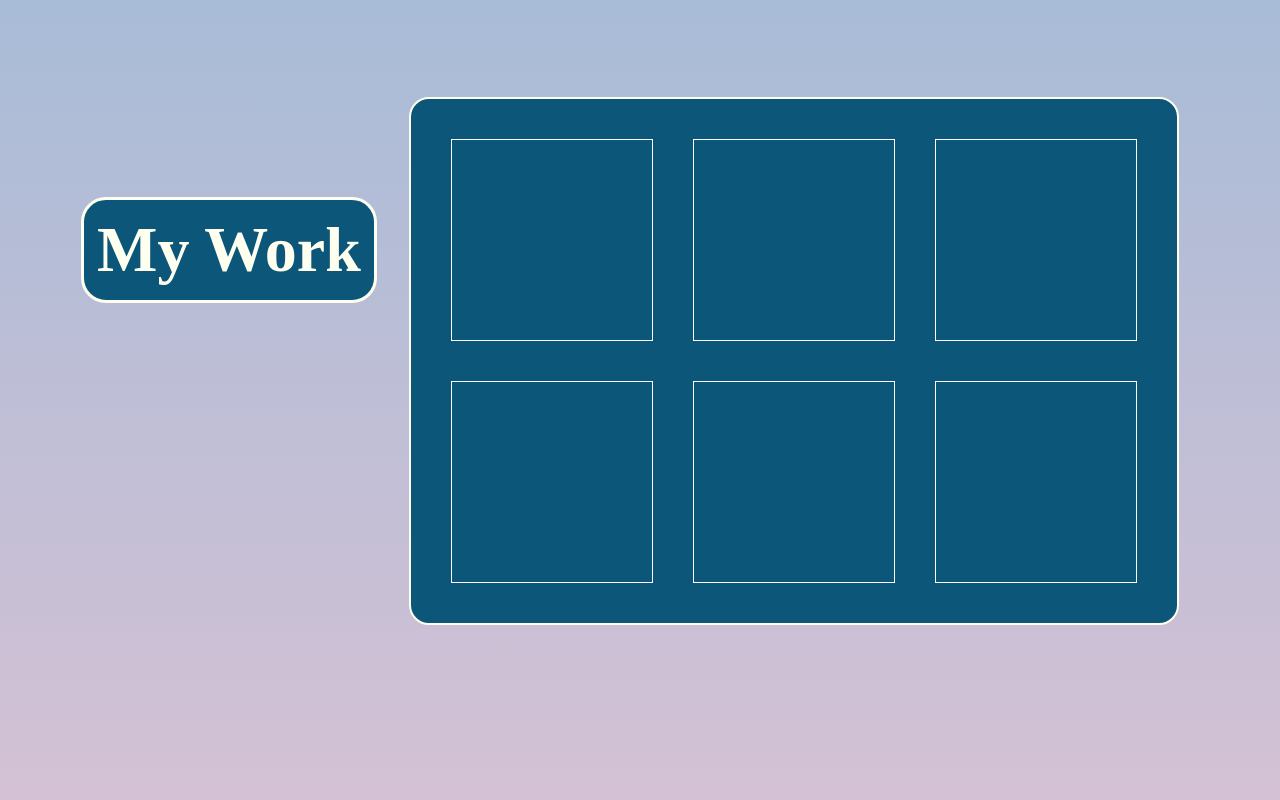
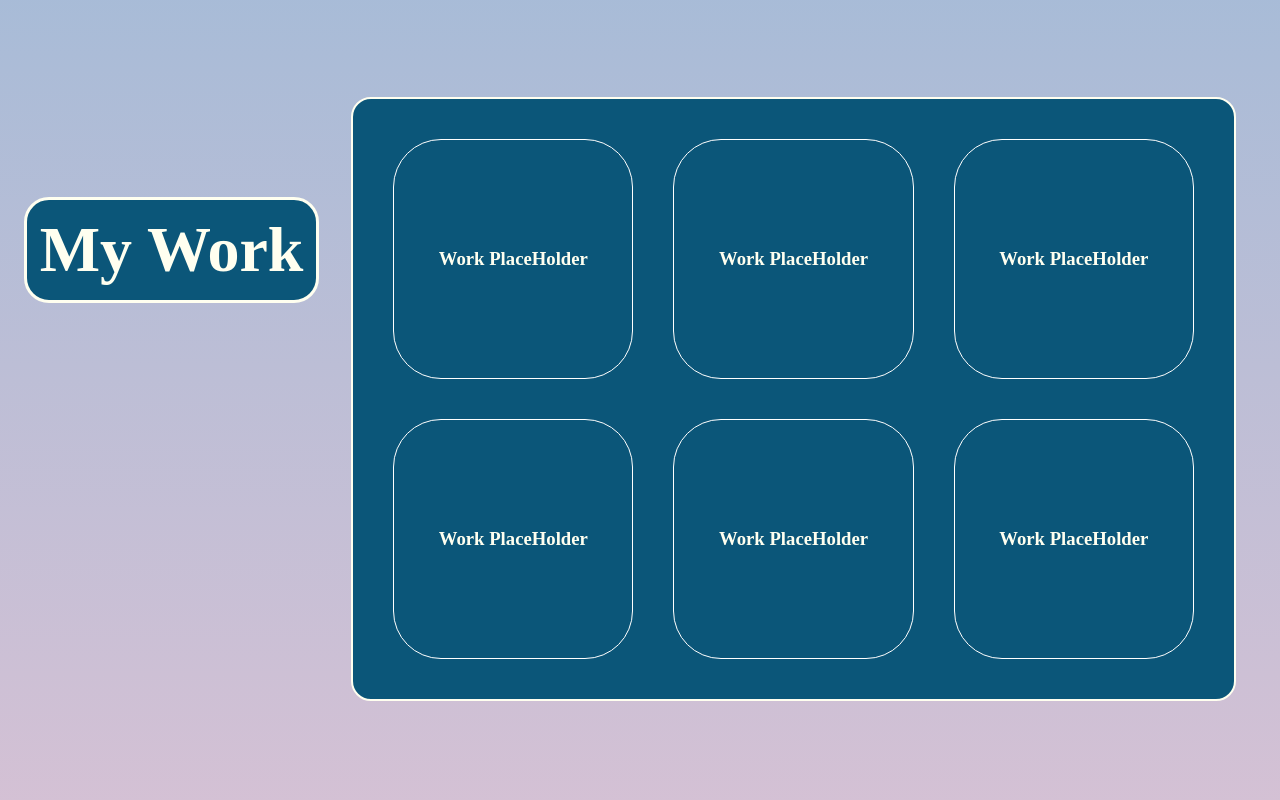
Before and after one commit to anton-oz/challenge-two-personal-portfolio, a plain HTML site: page index.html in a window 1280 px wide. Shown: the part 1460-2260 px from the top of the page. Drawn offline with Linux system fonts and the light colour scheme.

Commit message:
added worktile placeholder links

```diff
--- a/assets/css/style.css
+++ b/assets/css/style.css
@@ -169,16 +169,25 @@ p {
     margin: 0 auto;
 }
 
+h3 {
+    color: var(--textColor);
+}
+
 .workTile {
-    min-width: 200px;
-    min-height: 200px;
+    min-width: 238.25px;
+    min-height: 238.25px;
     border: 1px solid white;
+    border-radius: var(--roundness);
     margin: 20px;
+    display: flex;
+    justify-content: center;
+    align-items: center;
 }
 
 .workTile:hover {
     background-color: #1778a5;
     cursor: pointer;
+    border: 1px dotted white;
 }
 
 footer {
--- a/index.html
+++ b/index.html
@@ -55,7 +55,9 @@ THEN I am presented with a responsive layout that adapts to my viewport -->
         <section id="aboutMe" class="subSection">
             <article class="articleCenter">
                 <div class="subHeadingContainer">
-                    <h2>About Me</h2>
+                    <a href="#aboutMe">
+                        <h2>About Me</h2>
+                    </a>
                 </div>
                 <article class="contentBox">
                     <p>Lorem ipsum dolor sit amet, consectetur adipiscing elit. Proin blandit massa et lorem congue tristique. Integer at tristique mi, vel gravida nisl. Integer luctus lorem non nulla consequat aliquam. Cras lacinia vitae nisi sit amet porttitor. Quisque scelerisque tempor porttitor. Maecenas porttitor odio a tincidunt aliquet. Curabitur mattis facilisis interdum. Sed at odio vitae leo bibendum ultrices. Nam vitae nisi vel sem tristique auctor ut et felis. Nam eu facilisis dui, id cursus risus. In vel risus eget urna dictum efficitur a a nisi.</p>
@@ -72,18 +74,44 @@ THEN I am presented with a responsive layout that adapts to my viewport -->
         <section id="myWork" class="subSection">
             <article class="articleCenter">
                 <div class="subHeadingContainer">
-                    <h2>My Work</h2>
+                    <a href="#myWork">
+                        <h2>My Work</h2>
+                    </a>
                 </div>
                 <article id="workTilesContainer" class="contentBox">
                     <div id="rowOne" class="row">
-                        <div class="workTile"></div>
-                        <div class="workTile"></div>
-                        <div class="workTile"></div>
+                        <div class="workTile">
+                            <a href="">
+                                <h3>Work PlaceHolder</h3>
+                            </a>
+                        </div>
+                        <div class="workTile">
+                            <a href="">
+                                <h3>Work PlaceHolder</h3>
+                            </a>
+                        </div>
+                        <div class="workTile">
+                            <a href="">
+                                <h3>Work PlaceHolder</h3>
+                            </a>
+                        </div>
                     </div>
                     <div id="rowTwo" class="row">
-                        <div class="workTile"></div>
-                        <div class="workTile"></div>
-                        <div class="workTile"></div>
+                        <div class="workTile">
+                            <a href="">
+                                <h3>Work PlaceHolder</h3>
+                            </a>
+                        </div>
+                        <div class="workTile">
+                            <a href="">
+                                <h3>Work PlaceHolder</h3>
+                            </a>
+                        </div>
+                        <div class="workTile">
+                            <a href="">
+                                <h3>Work PlaceHolder</h3>
+                            </a>
+                        </div>
                     </div>
                 </article>
             </article>
@@ -94,7 +122,9 @@ THEN I am presented with a responsive layout that adapts to my viewport -->
         <section id="contactMe" class="subSection">
             <article class="articleCenter">
                 <div class="subHeadingContainer">
-                <h2>Contact Me</h2>
+                    <a href="#contactMe">
+                        <h2>Contact Me</h2>
+                    </a>
                 </div>
                 <article class="contentBox">
                     <p>Lorem ipsum dolor sit amet, consectetur adipiscing elit. Proin blandit massa et lorem congue tristique. Integer at tristique mi, vel gravida nisl. Integer luctus lorem non nulla consequat aliquam. Cras lacinia vitae nisi sit amet porttitor. Quisque scelerisque tempor porttitor. Maecenas porttitor odio a tincidunt aliquet. Curabitur mattis facilisis interdum. Sed at odio vitae leo bibendum ultrices. Nam vitae nisi vel sem tristique auctor ut et felis. Nam eu facilisis dui, id cursus risus. In vel risus eget urna dictum efficitur a a nisi.</p>
```
Also changed, not shown: 1 other file.
